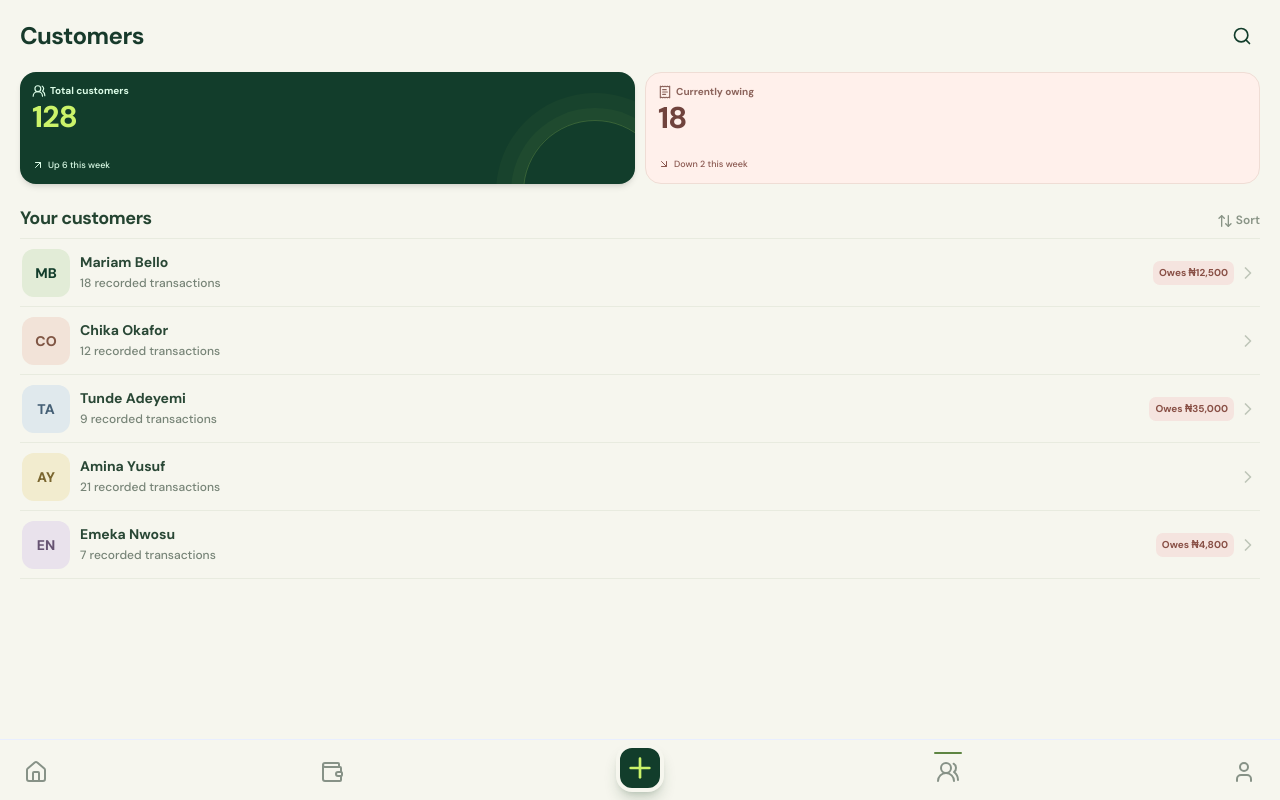
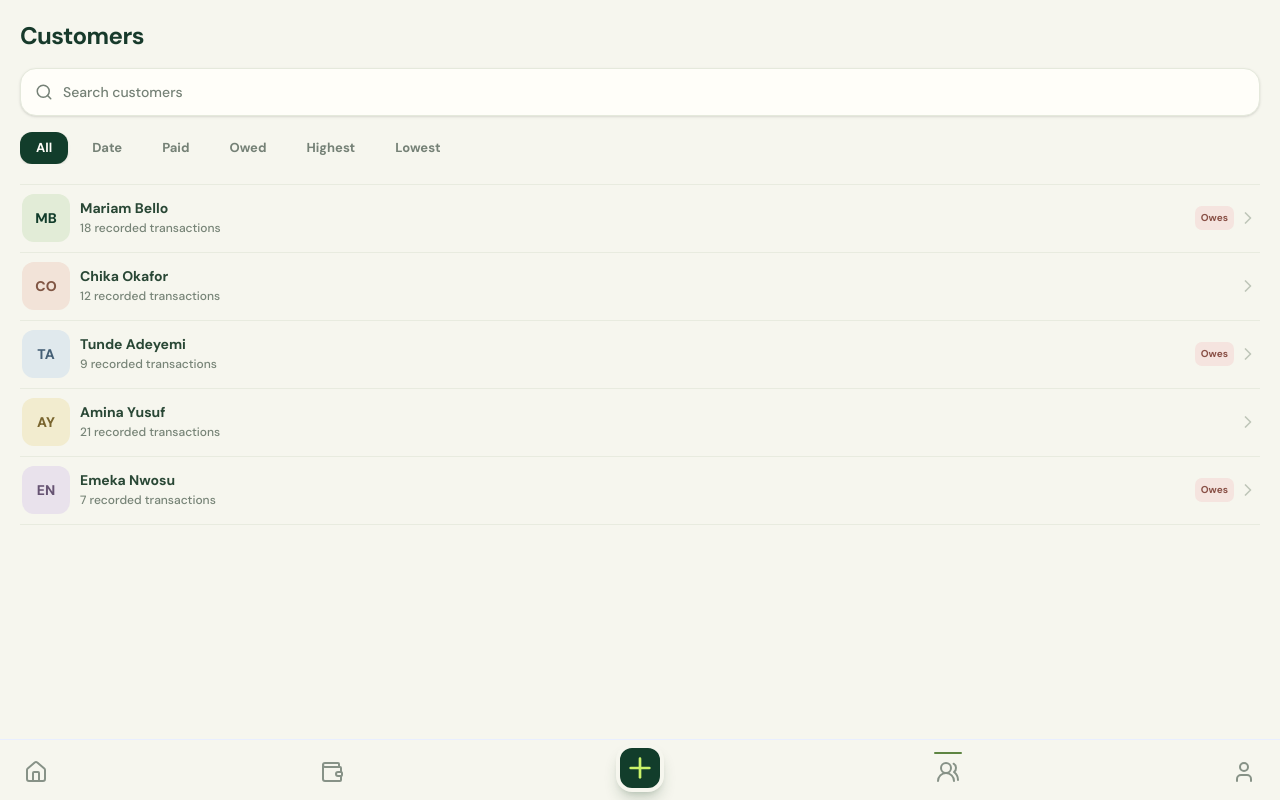
Before and after one commit to Aulli07/BalanceMe, a Next.js app: page /customers in a window 1280 px wide. Built offline with nearby package versions, Linux system fonts and the light colour scheme.

Commit message:
I rebuilt the customer screen and added search and sort logic for customers

```diff
--- a/app/customers/page.tsx
+++ b/app/customers/page.tsx
@@ -1,16 +1,103 @@
-import { CustomerHeader } from "@/features/customers/components/customer-header";
-import { CustomerList } from "@/features/customers/components/customer-list";
-import { CustomerSummary } from "@/features/customers/components/customer-summary";
+"use client";
+
+import { useState } from "react";
+import { LuChevronRight, LuSearch } from "react-icons/lu";
+
+import { Customer, customers } from "@/features/customers/data/customers";
+import { filterCustomers } from "@/features/customers/selectors/filter-customers";
+
+export const filters = ["All", "Date", "Paid", "Owed", "Highest", "Lowest"] as const;
 
 
 
 export default function CustomersPage() {
+  // const [query, setQuery] = useState("");
+  const [activeFilter, setActiveFilter] = useState<(typeof filters[number])>("All");
+  const [visibleCustomers, setVisibleCustomers] = useState<Customer[]>(customers);
+
+  function handleChange(query: string) {
+    const normalizedQuery = query.trim().toLowerCase();
+    const found = customers.filter((customer) => !normalizedQuery || customer.name.toLowerCase().includes(normalizedQuery));
+
+    setVisibleCustomers(found);
+  };
+
   return (
-    <main className="min-h-screen bg-[var(--paper)] text-[var(--ink)]">
-      <CustomerHeader />
-      <div className="px-5 pb-8 pt-2">
-        <CustomerSummary />
-        <CustomerList />
+    <main className="mt-5 px-5 min-h-[calc(100vh-5rem)] bg-[var(--paper)] text-[var(--ink)]">
+      <header className="flex flex-col gap-4">
+        <h1 className="text-2xl font-bold tracking-tight text-[var(--ink)]">
+        Customers
+        </h1>
+
+        <label className="flex h-12 items-center gap-2.5 rounded-2xl border border-[var(--line)] bg-[var(--surface)] px-3.5 text-[var(--muted)] shadow-sm shadow-[var(--forest)]/5 focus-within:border-[var(--forest-soft)] focus-within:ring-4 focus-within:ring-[var(--lime)]/20">
+          <LuSearch className="size-4.5 shrink-0" aria-hidden="true" />
+          <span className="sr-only">Search Customers</span>
+          <input
+            type="search"
+            // value={(event: ) => event?.target.value}
+            onChange={(event) => handleChange(event.target.value)}
+            placeholder="Search customers"
+            className="min-w-0 flex-1 bg-transparent text-sm font-medium text-[var(--ink)] outline-none placeholder:text-[var(--muted)]"
+          />
+        </label>
+
+        <div className="flex items-center overflow-x-auto gap-2" role="group" aria-label="Filter notifications">
+          {filters.map((filter) => {
+            const isActive = activeFilter === filter;
+
+            return (
+              <button
+                key={filter}
+                type="button"
+                aria-pressed={isActive}
+                onClick={() => {
+                  setActiveFilter(filter);
+                  const filtered = filterCustomers(filter);
+                  filtered ? setVisibleCustomers(filtered) : [] as unknown
+                 }}
+                className={`px-4 py-1.5 rounded-xl text-[13px] font-bold transition ${
+                  isActive
+                    ? "bg-[var(--forest)] text-[var(--surface)] shadow-sm shadow-[var(--forest)]/20"
+                    : "text-[var(--muted)] hover:bg-[var(--line)] hover:text-[var(--forest)]"
+                }`}
+              >
+                {filter}
+              </button>
+            );
+          })}
+        </div>
+      </header>
+
+
+      <div className="border-t border-[#e8ebdf] mt-5">
+        {visibleCustomers.map((customer) => (
+          <button
+            key={customer.name}
+            type="button"
+            className="flex min-h-17 w-full items-center gap-2.5 border-b border-[#e8ebdf] px-0.5 py-2 text-left transition-colors active:bg-[#e8eddd]/50"
+            aria-label={`Preview ${customer.name}${customer.owing ? `, owes ${customer.owing}` : ", fully settled"}`}
+          >
+            <span className={`grid size-12 shrink-0 place-items-center rounded-xl text-sm font-extrabold ${customer.avatarColor}`}>
+              {customer.initials}
+            </span>
+            <span className="min-w-0 flex-1">
+              <span className="block truncate text-[14px] font-bold leading-tight text-[#294735]">
+                {customer.name}
+              </span>
+              <span className="mt-1 block truncate text-xs font-medium leading-tight text-[#778477]">
+                {customer.transactions} recorded transactions
+              </span>
+            </span>
+            <span className="flex shrink-0 items-center gap-1">
+              {customer.owing && (
+                <span className="inline-flex min-h-6 items-center rounded-[7px] bg-[#f5e4df] px-1.5 text-[10px] font-bold leading-none text-[#895046]">
+                  Owes {customer.owing}
+                </span>
+              )}
+              <LuChevronRight className="size-5 text-[#9aa695] opacity-60" aria-hidden="true" />
+            </span>
+          </button>
+        ))}
       </div>
     </main>
   );
--- a/features/customers/components/customer-header.tsx
+++ /dev/null
@@ -1,20 +0,0 @@
-import { LuSearch } from "react-icons/lu";
-
-
-
-export function CustomerHeader() {
-  return (
-    <header className="flex min-h-16 items-center justify-between px-5 pt-2">
-      <h1 className="text-2xl font-bold tracking-tight text-[var(--ink)]">
-        Customers
-      </h1>
-      <button
-        type="button"
-        className="grid size-9 place-items-center rounded-full text-[var(--forest)] transition-colors active:bg-[#e9eddf]"
-        aria-label="Search customers"
-      >
-        <LuSearch className="size-5" aria-hidden="true" />
-      </button>
-    </header>
-  );
-}
--- a/features/customers/components/customer-list.tsx
+++ /dev/null
@@ -1,50 +0,0 @@
-import { LuArrowUpDown, LuChevronRight } from "react-icons/lu";
-import { customers } from "@/features/customers/data/customers";
-
-
-
-export function CustomerList() {
-  return (
-    <section aria-label="Customer list">
-      <div className="mb-1.5 mt-5 flex items-baseline justify-between gap-2">
-        <h2 className="text-lg font-bold tracking-tight text-[#244431]">
-          Your customers
-        </h2>
-        <span className="text-xs font-semibold text-[#899486]">
-          <LuArrowUpDown className="size-4 inline-block" aria-hidden="true" /> Sort
-        </span>
-      </div>
-
-      <div className="border-t border-[#e8ebdf]">
-        {customers.map((customer) => (
-          <button
-            key={customer.name}
-            type="button"
-            className="flex min-h-17 w-full items-center gap-2.5 border-b border-[#e8ebdf] px-0.5 py-2 text-left transition-colors active:bg-[#e8eddd]/50"
-            aria-label={`Preview ${customer.name}${customer.owing ? `, owes ${customer.owing}` : ", fully settled"}`}
-          >
-            <span className={`grid size-12 shrink-0 place-items-center rounded-xl text-sm font-extrabold ${customer.avatarColor}`}>
-              {customer.initials}
-            </span>
-            <span className="min-w-0 flex-1">
-              <span className="block truncate text-[14px] font-bold leading-tight text-[#294735]">
-                {customer.name}
-              </span>
-              <span className="mt-1 block truncate text-xs font-medium leading-tight text-[#778477]">
-                {customer.transactions} recorded transactions
-              </span>
-            </span>
-            <span className="flex shrink-0 items-center gap-1">
-              {customer.owing && (
-                <span className="inline-flex min-h-6 items-center rounded-[7px] bg-[#f5e4df] px-1.5 text-[10px] font-bold leading-none text-[#895046]">
-                  Owes {customer.owing}
-                </span>
-              )}
-              <LuChevronRight className="size-5 text-[#9aa695] opacity-60" aria-hidden="true" />
-            </span>
-          </button>
-        ))}
-      </div>
-    </section>
-  );
-}
--- a/features/customers/components/customer-summary.tsx
+++ b/features/customers/components/customer-summary.tsx
@@ -5,7 +5,7 @@ import { LuArrowDownRight, LuArrowUpRight, LuReceiptText, LuUsersRound } from "r
 export function CustomerSummary() {
   return (
     <section className="grid grid-cols-2 gap-2.5" aria-label="Customer summary for this week">
-      <article className="relative isolate flex h-28 min-w-0 flex-col justify-between overflow-hidden rounded-2xl bg-[var(--forest)] p-3 text-[var(--surface)] shadow-md shadow-[var(--forest)]/10 after:absolute after:-bottom-20 after:-right-8 after:-z-10 after:size-36 after:rounded-full after:border after:border-[var(--lime)]/20 after:shadow-[0_0_0_12px_rgba(203,243,106,0.04),0_0_0_27px_rgba(203,243,106,0.03)] after:content-['']">
+      {/* <article className="relative isolate flex h-28 min-w-0 flex-col justify-between overflow-hidden rounded-2xl bg-[var(--forest)] p-3 text-[var(--surface)] shadow-md shadow-[var(--forest)]/10 after:absolute after:-bottom-20 after:-right-8 after:-z-10 after:size-36 after:rounded-full after:border after:border-[var(--lime)]/20 after:shadow-[0_0_0_12px_rgba(203,243,106,0.04),0_0_0_27px_rgba(203,243,106,0.03)] after:content-['']">
         <div className="relative z-10">
           <p className="flex items-center gap-1 text-[10px] font-bold leading-tight text-green-100">
             <LuUsersRound className="size-3.5" aria-hidden="true" />
@@ -19,7 +19,7 @@ export function CustomerSummary() {
           <LuArrowUpRight className="size-3" aria-hidden="true" />
           Up 6 this week
         </p>
-      </article>
+      </article> */}
 
       <article className="flex h-28 min-w-0 flex-col justify-between rounded-2xl border border-[#efddd5] bg-[#fff0eb] p-3 text-[var(--ink)]">
         <div>
--- a/features/customers/data/customers.ts
+++ b/features/customers/data/customers.ts
@@ -1,43 +1,51 @@
 export type Customer = {
+  id: string;
   name: string;
   initials: string;
   transactions: number;
-  owing?: string;
+  owing: boolean;
   avatarColor: string;
 };
 
 export const customers: Customer[] = [
   {
+    id: "12449",
     name: "Mariam Bello",
     initials: "MB",
     transactions: 18,
-    owing: "₦12,500",
+    owing: true,
     avatarColor: "bg-[#e2ecd7] text-[var(--forest)]",
   },
   {
+    id: "1234",
     name: "Chika Okafor",
     initials: "CO",
     transactions: 12,
+    owing: false,
     avatarColor: "bg-[#f2e3d8] text-[#805644]",
   },
   {
+    id: "30029",
     name: "Tunde Adeyemi",
     initials: "TA",
     transactions: 9,
-    owing: "₦35,000",
+    owing: true,
     avatarColor: "bg-[#e0e9ed] text-[#456076]",
   },
   {
+    id: "12090",
     name: "Amina Yusuf",
     initials: "AY",
     transactions: 21,
+    owing: false,
     avatarColor: "bg-[#f2eccf] text-[#79652e]",
   },
   {
+    id: "33212",
     name: "Emeka Nwosu",
     initials: "EN",
     transactions: 7,
-    owing: "₦4,800",
+    owing: true,
     avatarColor: "bg-[#e9e2ec] text-[#665372]",
   },
 ];
--- /dev/null
+++ b/features/customers/selectors/filter-customers.ts
@@ -0,0 +1,22 @@
+import { filters } from "@/app/customers/page";
+import { Customer, customers } from "../data/customers";
+
+
+export function filterCustomers(activeFilter: (typeof filters)[number]) {
+  switch (activeFilter) {
+    case "All":
+      return customers;
+    case "Paid":
+      return customers.filter((customer) => !customer.owing);
+    case "Owed":
+      return customers.filter((customer) => customer.owing);
+    case "Highest":
+      return customers.sort((a, b) => b.transactions - a.transactions);
+    case "Lowest":
+      return customers.sort((a, b) => a.transactions - b.transactions);
+    case "Date":
+      return
+    default:
+      return customers;
+  }
+}
--- a/features/entries/types/entry-type.ts
+++ b/features/entries/types/entry-type.ts
@@ -4,8 +4,8 @@ import { Dispatch, SetStateAction } from "react";
 
 export type EntryProps = {
   onNext?: () => void;
-  setCustomer?: Dispatch<SetStateAction<customerType | undefined>>;
-  customer?: customerType | undefined;
+  setCustomer?: Dispatch<SetStateAction<customerEntryType | undefined>>;
+  customer?: customerEntryType | undefined;
   setAmount?: Dispatch<SetStateAction<[string, string]>>;
   amount?: [string, string];
   setEntryType?: Dispatch<SetStateAction<1 | 0>>;
@@ -30,7 +30,7 @@ export type entryDetailType = {
   receipt?: File;
 }
 
-export type customerType = {
+export type customerEntryType = {
   name: string;
   image: string;
 };
```
